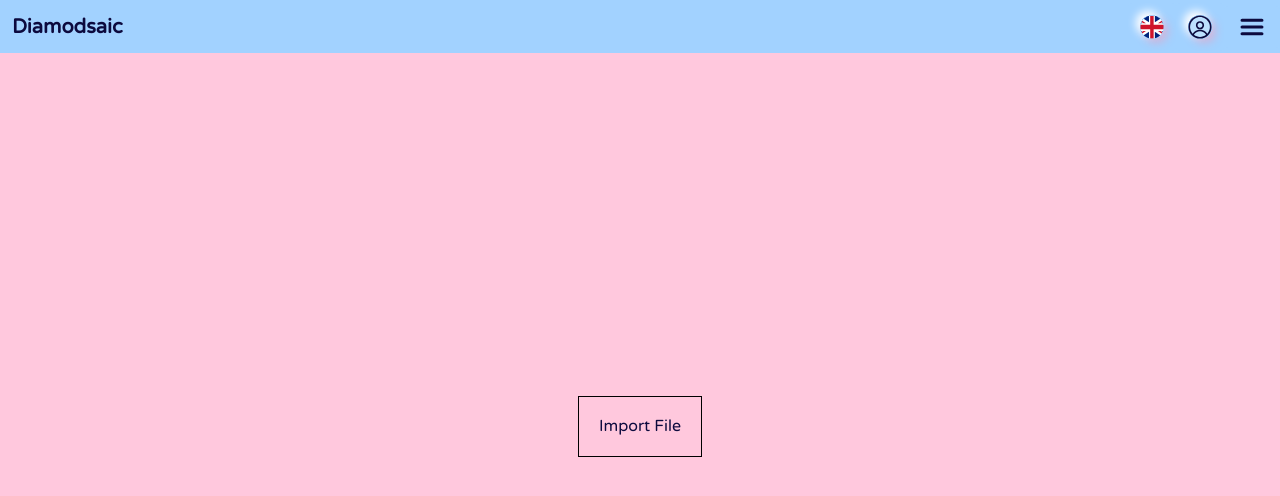
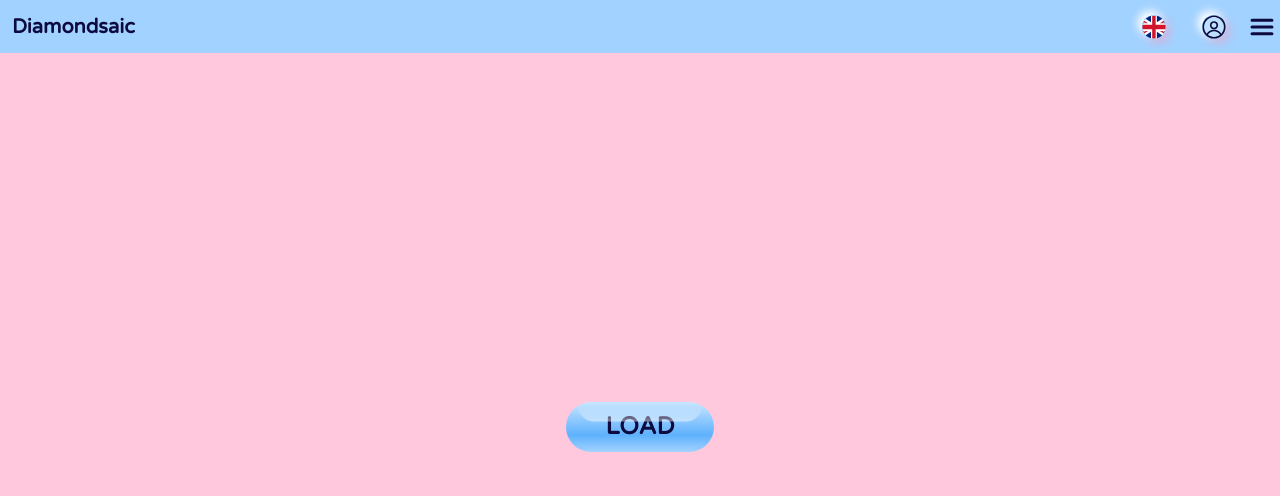
Before and after one commit to Flint174/diamond-painting, a React (Create React App) app: page / in a window 1280 px wide. Shown: the top 496 px of the page. Built offline with nearby package versions, Linux system fonts and the light colour scheme.

Commit message:
button style, import page button

```diff
--- a/src/components/app-header/app-header.tsx
+++ b/src/components/app-header/app-header.tsx
@@ -28,7 +28,7 @@ export const AppHeader: FC = (props) => {
     <Header color="primary" flex="row" items="center">
       <Title flex="row" items="center" justify="flex-start" grow={1} p={3}>
         <TextBlock size="medium" color="inherit">
-          Diamodsaic
+          Diamondsaic
         </TextBlock>
       </Title>
       <Button flat dense icon={EnGbFlag} iconSize="3rem" onClick={onClick} />
--- a/src/pages/import-image-page.tsx
+++ b/src/pages/import-image-page.tsx
@@ -1,12 +1,11 @@
-import { ChangeEvent, FC } from "react";
+import { ChangeEvent, FC, useRef } from "react";
 import styled from "styled-components";
 import { useAppDispatch } from "../hooks/use-store";
 import { FlexBox } from "../ui/flex-box";
-import { TextBlock } from "../ui/typography";
 import { setImage } from "../services/slices/image-slice";
 import { useNavigate } from "react-router-dom";
 import { EDIT_IMAGE_ROUTE } from "../utils/constants/routes";
-import { Box } from "../ui";
+import { Button } from "../ui";
 
 const Main = styled(FlexBox)`
   width: 100%;
@@ -18,50 +17,33 @@ const ImportFile = styled.input`
   opacity: 0;
 `;
 
-const ImportButton = styled(Box)`
-  border: 1px solid black;
-`;
-
 export const ImportImagePage: FC = () => {
   const navigate = useNavigate();
   const dispatch = useAppDispatch();
-  //   const importedImg = useRef<HTMLCanvasElement>(null);
-  //   const onClick = () => console.log("click event!");
+  const input = useRef<HTMLInputElement>(null);
   const onChange = (e: ChangeEvent<HTMLInputElement>) => {
     const { files } = e.target;
     if (files?.length) {
       dispatch(setImage(URL.createObjectURL(files[0])));
       navigate(EDIT_IMAGE_ROUTE);
     }
-    // if (files?.length && importedImg.current) {
-    //   const ctx = importedImg.current.getContext("2d");
-    //   const img = new Image();
-    //   img.onload = () => {
-    //     ctx?.drawImage(
-    //       img,
-    //       0,
-    //       0,
-    //       img.width,
-    //       img.height,
-    //       0,
-    //       0,
-    //       importedImg.current!.width,
-    //       importedImg.current!.height
-    //     );
-    //   };
-    //   img.src = URL.createObjectURL(files[0]);
-    // } else {
-    //   console.error("error");
-    // }
+  };
+  const onClick = () => {
+    input.current?.click();
   };
   return (
     <Main flex="column" items="center" justify="center">
-      <ImportButton p={5}>
-        <TextBlock renderTag="label">
-          Import File
-          <ImportFile type="file" onChange={onChange} />
-        </TextBlock>
-      </ImportButton>
+      <Button
+        primary
+        label="LOAD"
+        size="large"
+        pl={10}
+        pr={10}
+        pt={3}
+        pb={3}
+        onClick={onClick}
+      />
+      <ImportFile ref={input} type="file" onChange={onChange} />
     </Main>
   );
 };
--- a/src/ui/button.tsx
+++ b/src/ui/button.tsx
@@ -1,6 +1,6 @@
 import { FC } from "react";
 import styled, { css } from "styled-components";
-import { BoxProps, getBoxStyles } from "./box";
+import { Box, BoxProps, getBoxStyles } from "./box";
 import { Icon } from "./icon";
 import { TextBlock, TypographySizeProps } from "./typography";
 import { calcSpacing } from "./utils/spacing";
@@ -19,37 +19,80 @@ interface ButtonProps {
   onClick?: () => void;
 }
 
-const primaryStyles = css<ButtonProps>(
-  ({ color, bgColor, theme: { colors } }) => {
-    const backgroundColor = bgColor || colors.primary;
-    const contentColor = color || colors.primaryContent;
-    return {
-      backgroundColor,
-      color: contentColor,
-      ":hover": {
-        backgroundColor,
-        color: contentColor,
-        WebkitTapHighlightColor: "transparent",
-        outline: "none",
-        msTouchAction: "manipulation",
-        touchAction: "manipulation",
-      },
-      ":active": {
-        backgroundColor,
-        color: contentColor,
-        WebkitTapHighlightColor: "transparent",
-        outline: "none",
-        msTouchAction: "manipulation",
-        touchAction: "manipulation",
-      },
-      ":disabled": {
-        backgroundColor,
-        color: contentColor,
-        cursor: "not-allowed",
-      },
-    };
+const primaryStyles = css<ButtonProps>`
+  background: ${(p) =>
+    p.bgColor || `linear-gradient(to bottom, #cae6ff, #5eb1fd 66%, #a2d2ff)`};
+  color: ${(p) => p.color || p.theme.colors.primaryContent};
+  border-radius: 2rem;
+  /* box-shadow: inset 1rem 1rem #5daaf1; */
+
+  &::after {
+    content: "";
+    background: linear-gradient(to top, #ffffff7f, #ffffff00 60%);
+    border-radius: 0 0 1rem 1rem;
+    position: absolute;
+    width: calc(100% - 1.5rem);
+    height: 50%;
+    overflow: hidden;
+    transform: translate(0, -70%);
+    z-index: 1;
   }
-);
+`;
+
+// const primaryStyles = css<ButtonProps>(
+//   ({ color, bgColor, theme: { colors } }) => {
+//     // const backgroundColor = bgColor || colors.primary;
+//     const background = bgColor || colors.primary;
+//     const contentColor = color || colors.primaryContent;
+//     return {
+//       //   backgroundColor,
+//       background:
+//         bgColor || `linear-gradient(to bottom, #CAE6FF, #5EB1FD 66%, #A2D2FF)`,
+//       color: contentColor,
+//       "::after": {
+//         content: " <- EXCITING!",
+//         color: "green",
+//       },
+//       //   "::after": {
+//       //     // content: "",
+//       //     // background: `lineaar-gradient(to top, #FFFFFFEF, #FFFFFF00 80%)`,
+//       //     // width: "80%",
+//       //     // height: "50%",
+//       //     // position: "absolute",
+//       //     // top: "50%",
+//       //     // left: "50%",
+//       //     // transform: `translate(-50%, 0)`,
+//       //     // zIndex: 1,
+//       //     content: " <- EXCITING!",
+//       //     color: "green",
+//       //   },
+//       ":hover": {
+//         // backgroundColor,
+//         background: "red",
+//         color: contentColor,
+//         WebkitTapHighlightColor: "transparent",
+//         outline: "none",
+//         msTouchAction: "manipulation",
+//         touchAction: "manipulation",
+//       },
+//       ":active": {
+//         // backgroundColor,
+//         background,
+//         color: contentColor,
+//         WebkitTapHighlightColor: "transparent",
+//         outline: "none",
+//         msTouchAction: "manipulation",
+//         touchAction: "manipulation",
+//       },
+//       ":disabled": {
+//         // backgroundColor: background,
+//         background,
+//         color: contentColor,
+//         cursor: "not-allowed",
+//       },
+//     };
+//   }
+// );
 
 const secondaryStyles = css<ButtonProps>(
   ({ color, bgColor, theme: { colors } }) => {
@@ -87,22 +130,42 @@ const buttonMixin = css<ButtonProps>(({ primary }) =>
   primary ? primaryStyles : secondaryStyles
 );
 
-export const StyledButton = styled.button.attrs<
-  ButtonProps & BoxProps,
-  ButtonProps & BoxProps
->((props) => {
-  return props.dense
-    ? { p: 0, m: 0, ...props }
-    : //   props
-      //   { p: props.p ?? 0, m: props.m ?? 0, ...props }
-      {
-        pt: 2,
-        pb: 2,
-        pl: 4,
-        pr: 4,
-        ...props,
-      };
-})<ButtonProps & BoxProps>`
+// export const StyledButton = styled.button.attrs<
+//   ButtonProps & BoxProps,
+//   ButtonProps & BoxProps
+// >((props) => {
+//   return props.dense
+//     ? { p: 0, m: 0, ...props }
+//     : {
+//         pt: 2,
+//         pb: 2,
+//         pl: 4,
+//         pr: 4,
+//         ...props,
+//       };
+// })<ButtonProps & BoxProps>`
+//   border: none;
+//   cursor: pointer;
+//   font-weight: 500;
+//   font-family: "Inter", -apple-system, BlinkMacSystemFont, "Segoe UI", Roboto,
+//     Oxygen, Ubuntu, Cantarell, "Open Sans", "Helvetica Neue", sans-serif;
+//   font-size: 1rem;
+//   line-height: 1.625rem;
+//   display: flex;
+//   flex-direction: row;
+//   flex-wrap: nowrap;
+//   min-height: 2.625rem;
+//   align-items: center;
+//   justify-content: center;
+//   width: ${(p) => (p.fullwidth ? "100%" : "auto")};
+//   gap: ${(p) => calcSpacing(p.theme.layout.defaultSpacing, 2)};
+//   border-radius: ${(p) => p.theme.layout.borderRadius};
+//   ${getBoxStyles};
+//   ${buttonMixin};
+// `;
+
+export const StyledButton = styled.button<ButtonProps & BoxProps>`
+  position: relative;
   border: none;
   cursor: pointer;
   font-weight: 500;
@@ -123,7 +186,7 @@ export const StyledButton = styled.button.attrs<
   ${buttonMixin};
 `;
 
-export const Button: FC<ButtonProps & TypographySizeProps> = ({
+export const Button: FC<ButtonProps & BoxProps & TypographySizeProps> = ({
   icon,
   label,
   size,
@@ -135,6 +198,7 @@ export const Button: FC<ButtonProps & TypographySizeProps> = ({
 }) => {
   const isFlat = (value: string | undefined) => (flat ? "inherit" : value);
   return (
+    <Box>
       <StyledButton
         {...props}
         color={isFlat(color)}
@@ -148,5 +212,6 @@ export const Button: FC<ButtonProps & TypographySizeProps> = ({
           </TextBlock>
         )}
       </StyledButton>
+    </Box>
   );
 };
```
Lines whose indentation alone changed are shown as unchanged.
